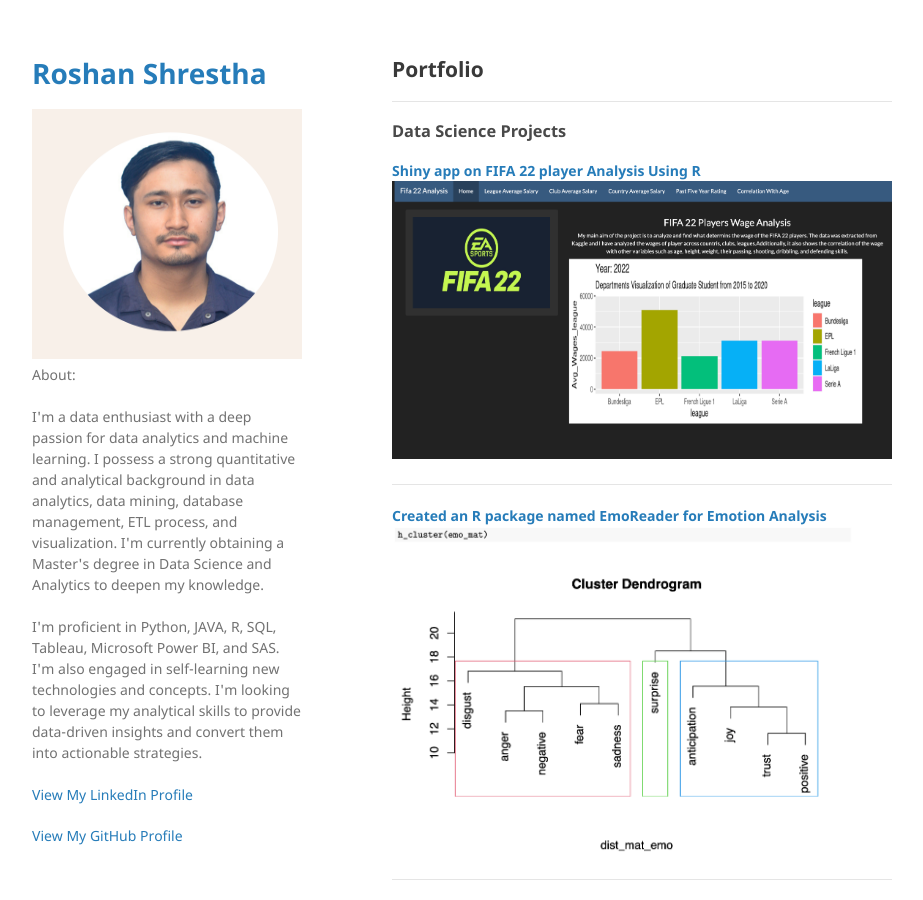
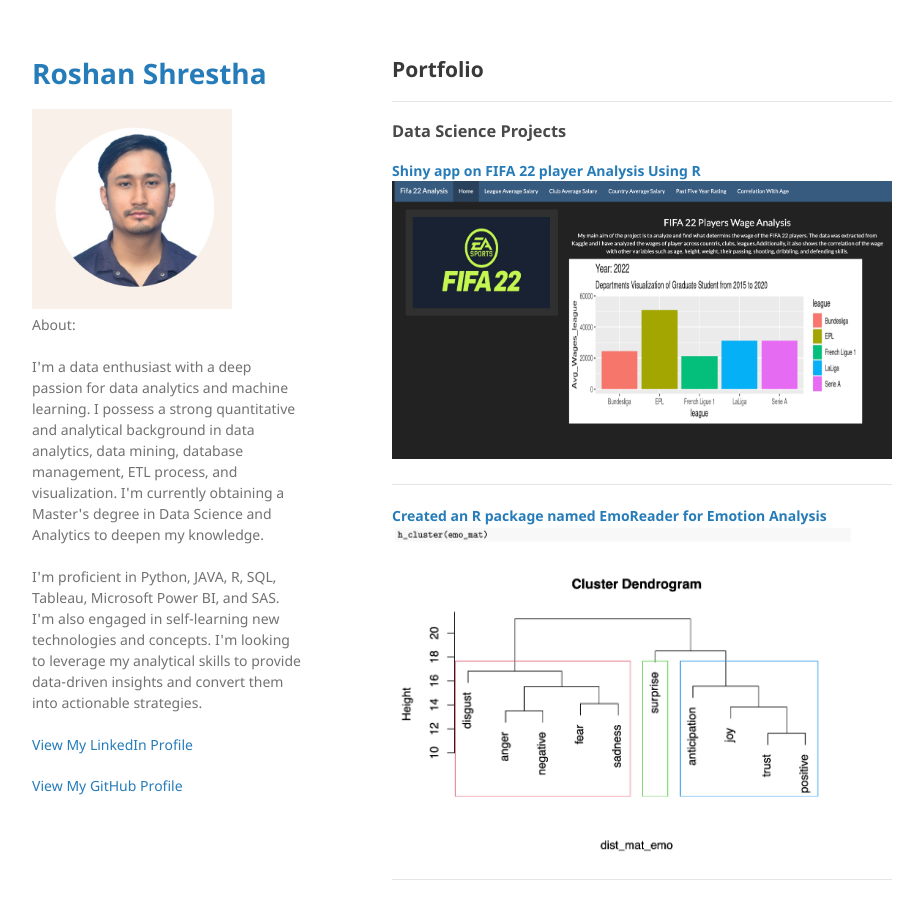
Before and after one commit to casirose/casirose.github.io, a Jekyll site: the page built from index.md, in a window 1280 px wide and 900 px high. Shown: the whole window, without its empty margins (178-1101 px from the left). Built offline with Jekyll 4.4.1, drawn with Linux system fonts in a browser that asks for light colours; our own code applies the rules of GitHub Pages for plain Markdown files.

Commit message:
Update default.html

```diff
--- a/_layouts/default.html
+++ b/_layouts/default.html
@@ -18,7 +18,7 @@
         <h1><a href="{{ "/" | absolute_url }}">{{ site.title | default: site.github.repository_name }}</a></h1>
 
         {% if site.logo %}
-          <img src="{{site.logo | relative_url}}" alt="Logo" width="500" height="250"/>
+          <img src="{{site.logo | relative_url}}" alt="Logo" width="200" height="200"/>
         {% endif %}
 
         <p>{{ site.description | default: site.github.project_tagline }}</p>
```
